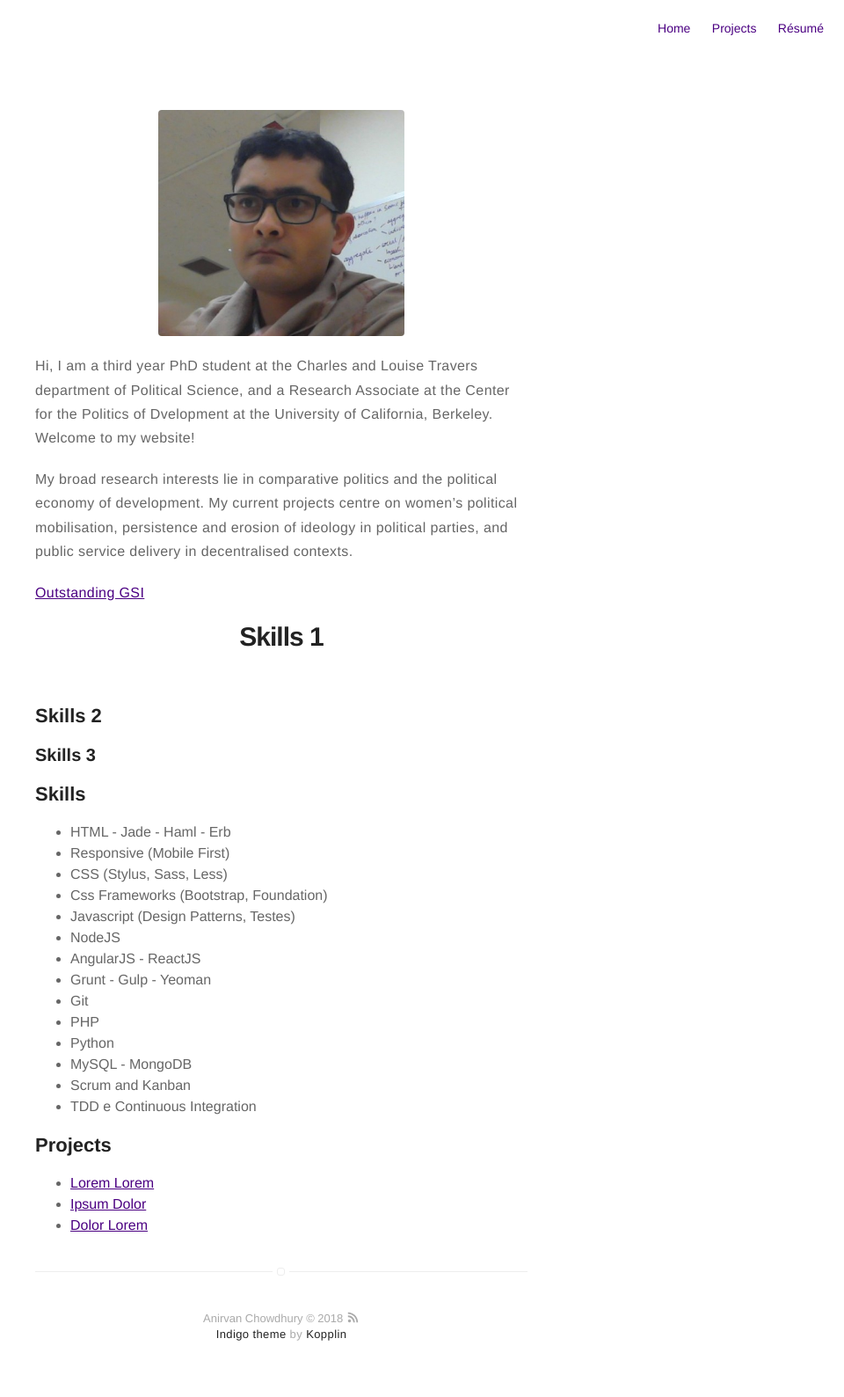
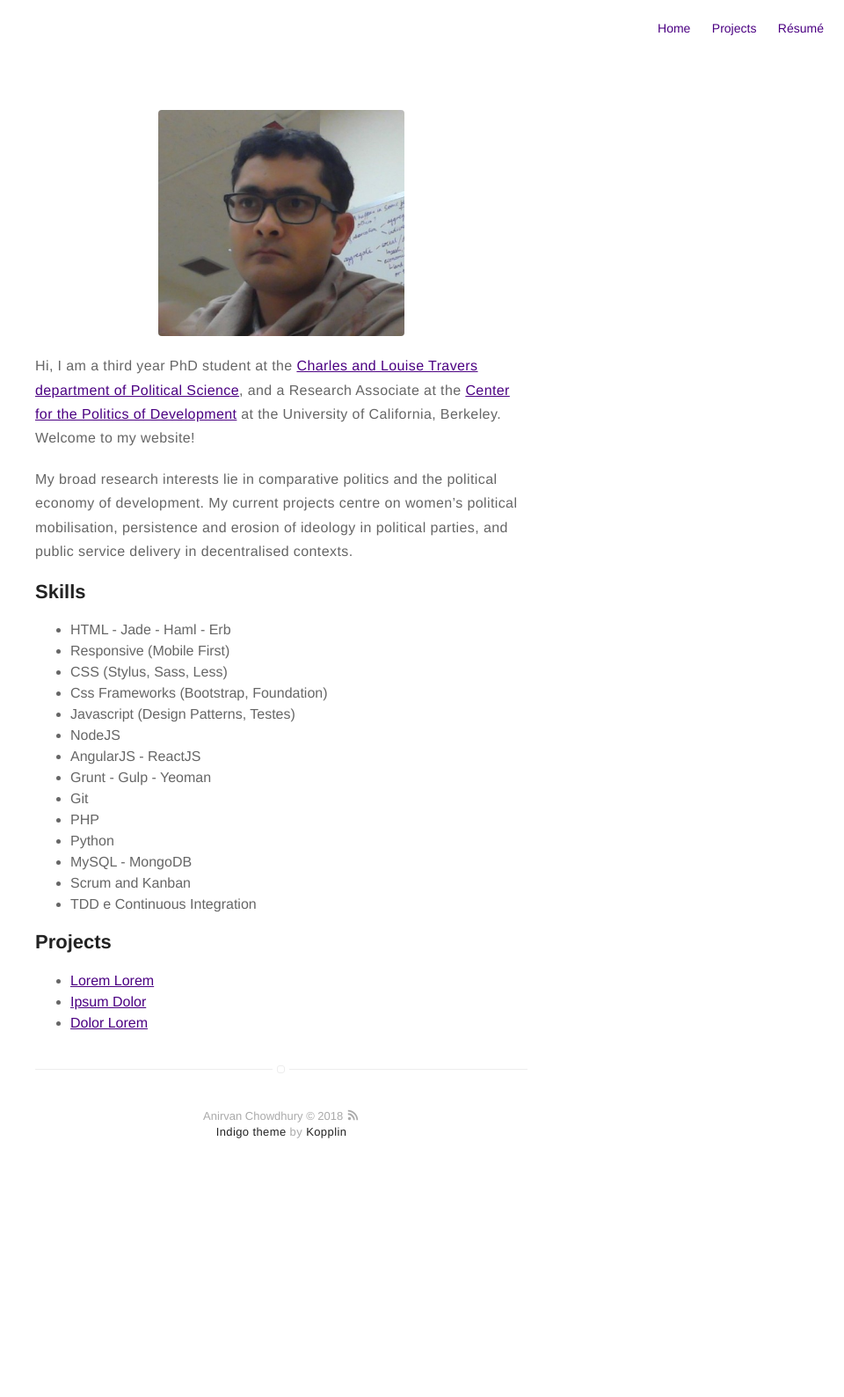
Before and after one commit to anirvanchowdhury/anirvanchowdhury.github.io, a Jekyll site: the page built from about.md, in a window 1280 px wide. Shown: the whole page at 88% size, without its empty margins (320-1280 px from the left). Built offline with Jekyll 4.4.1, drawn with Linux system fonts in a browser that asks for light colours; after the commit the page ends 1358 px from its top, so only the background shows below that.

Commit message:
more about updates

```diff
--- a/about.md
+++ b/about.md
@@ -4,16 +4,10 @@ layout: page
 ---
 ![Profile Image]({{ site.url }}/{{ site.picture }})
 
-Hi, I am a third year PhD student at the Charles and Louise Travers department of Political Science, and a Research Associate at the Center for the Politics of Dvelopment at the University of California, Berkeley. Welcome to my website!
+Hi, I am a third year PhD student at the [Charles and Louise Travers department of Political Science](http://polisci.berkeley.edu/), and a Research Associate at the [Center for the Politics of Development](http://cpd.berkeley.edu/) at the University of California, Berkeley. Welcome to my website!
 
 My broad research interests lie in comparative politics and the political economy of development. My current projects centre on women's political mobilisation, persistence and erosion of ideology in political parties, and public service delivery in decentralised contexts.
 
-[Outstanding GSI](http://gsi.berkeley.edu/programs-services/award-programs/ogsi/)
-
-
-# Skills 1
-## Skills 2
-### Skills 3
 
 <h2>Skills</h2>
 
```
